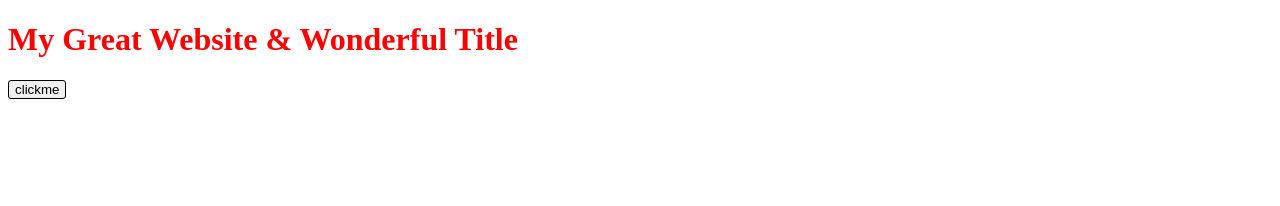
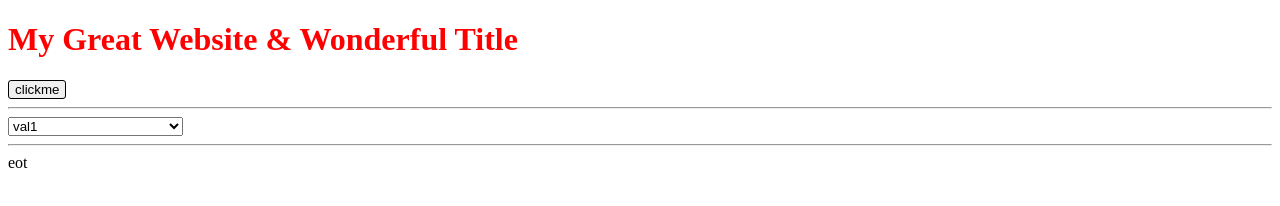
Before and after one commit to qufighter/Cr, a website: page Cr-everything.html in a window 1280 px wide. Drawn offline with Linux system fonts and the light colour scheme.

Commit message:
fix: using <select> nodes as a 3rd arg appendTo

```diff
--- a/Cr-everything.html
+++ b/Cr-everything.html
@@ -17,6 +17,38 @@
 		Cr.ent('clickme')
 	],body)
 
+	Cr.elm('hr',{},[],body); // such long form writing;
+	//Cr.elm('hr',{},body); // such long form writing; hello world fixme
+	//Cr.elm('hr',body); // such long form writing; hello world fixme
+	// eeeh what I use is:
+	// body.appendChild(Cr.elm('hr')); // sure its long but it works
+	// Cr.insertNode(Cr.elm('hr'),body); // even longer!
+
+	// the dreaded select, oh what a travesty to have to add child nodes another way than the appnedTo arg /s
+	var sel = Cr.elm('select',{id:'meh-select-down',childNodes:[
+		Cr.elm('option', {value:'a1',childNodes:[Cr.txt('val1')]})
+	]}, body)
+	// antyhing with a .length used as either appendto argument, woes... select have a .length, wierd right?  wonder if any ohter nodes liek this defy being an appendTo (but in 3rd posiiton) argument...
+	Cr.elm('option', {value:'a2',childNodes:[Cr.txt('val2')]}, sel);
+	Cr.elm('option', {value:'a3',childNodes:[Cr.txt('val3')]}, [Cr.txt('val4')], sel);
+	Cr.elm('option', {value:'a3',}, [Cr.txt('val5')], sel);
+	Cr.elm('option', {value:'a3',childNodes:[Cr.txt('val6')]}, [], sel);
+	Cr.elm('option', {value:'a3',childNodes:[Cr.txt('val7'),Cr.txt('val8')]}, Cr.txt('not-quite-an-error'), sel);
+	//Cr.elm('option', {value:'a3',childNodes:[Cr.txt('val9'),Cr.txt('val0')]}, 'quite-an-error', sel);
+
+	console.log('finally verify warning output:');
+	// finally, the origional intent is, for things like this, to see the warning output (childNodes may no longer be used as a vanilla attribute):
+	// this errors out because 'abc' is not a node we can append (at this time, tbd honestly non Cr.txt wrapped strings may be supportable but I'd rather let the browser support it or not support it than hack more conditionals in place slowing the program down for what is otherwise support for programatic errors...
+	try{
+		Cr.elm('option', {value:'a3',childNodes:'abc',}, [Cr.txt('not-quite-an-error')], sel);
+	}catch(ex1){
+		console.error(ex1);
+	}
+
+	Cr.elm('hr',{},[],body);
+	Cr.elm('djiv',{childNodes:[Cr.txt('eot')]},body);
+
+	// we don't like having two .body nodes... who knows what this might break...! removing one
 	document.addEventListener('DOMContentLoaded',function(){
 		var bodyElms=document.getElementsByTagName('body');
 		for(var b=1,l=bodyElms.length;b<l;b++){
--- a/Cr.js
+++ b/Cr.js
@@ -58,9 +58,11 @@ var Cr = {
           an array of calls to Cr.elm which create this array of nodes.
    appnedTo); Append To should ONLY be specified on the last element that needs to be created
           which means the TOP level element (the final parameter on the first
-          and outter most call to Cr.elm).
- Empty Patteren:
+          and outer most call to Cr.elm).
+ Empty Pattern:
           Cr.elm('div',{},[],document.body);
+ Preferred Empty Pattern (nicer code indentation/nesting):
+          Cr.elm('div',{childNodes:[]},document.body);
 *******************************************************************************/
 	doc : typeof document != 'undefined' ? document : null,
 	elm : function(nodeType,attributes,addchilds,appnedTo){
@@ -76,12 +78,10 @@ var Cr = {
 					for(i in lev) ne.addEventListener(i,lev[i]);
 			}
 			if( attributes.childNodes ){
-				if(appnedTo || (addchilds && addchilds.length)){
+				if(appnedTo || (addchilds && addchilds.length && !addchilds.nodeName)){ // the select element has a .length property but is a valid appnedTo and certainly is not an array of child nodes!
 					console.warn("Cr Exception: if providing attributes.childNodes; 3 args max, addchilds argument becomes final argument appnedTo");
-					if( addchilds.length ){
-						attributes.childNodes = attributes.childNodes.concat(addchilds);
-						addchilds = appnedTo;
-					}
+					attributes.childNodes = attributes.childNodes.concat(addchilds);
+					addchilds = appnedTo; // support for having BOTH supplied, with a console warning generated, what a wierd use case to support (its migration code for wierd invalid atributes that maybe use to work dv.setAttribute('childNodes', 'abc')
 				}
 				appnedTo = addchilds;
 				addchilds = attributes.childNodes;
```
